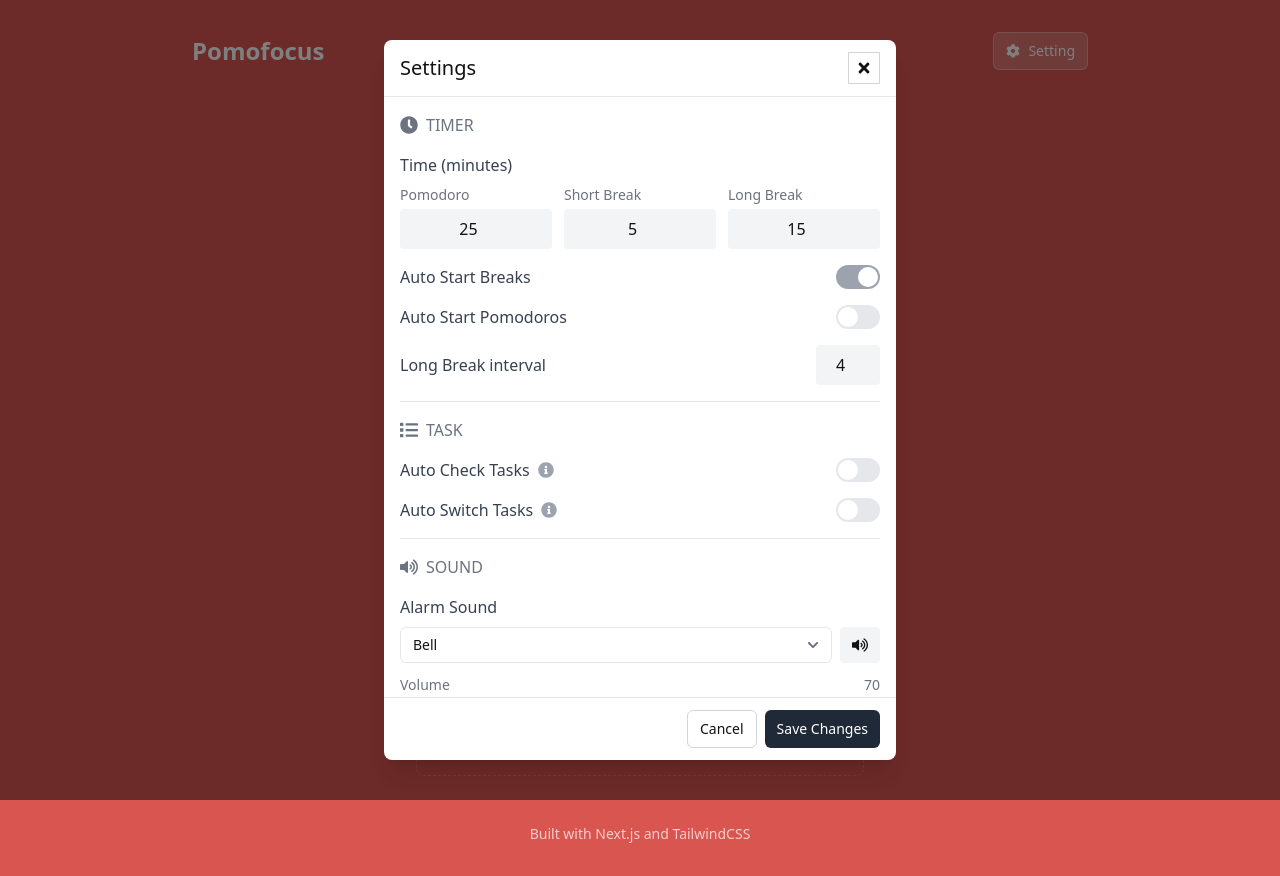
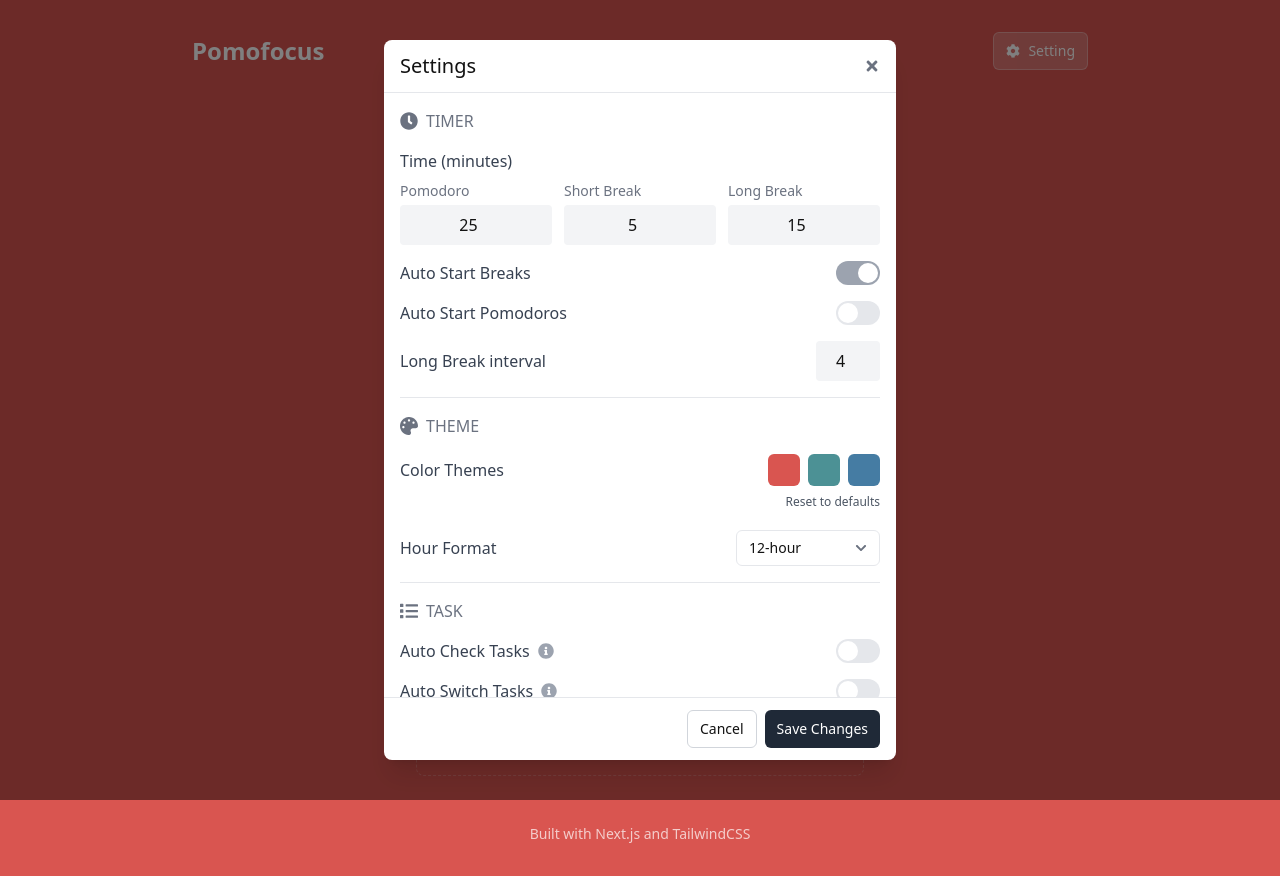
Before and after one commit to BillyND/go-focus, a Next.js app: page / in a window 1280 px wide. Both pictures are taken after a click on the button "Setting". Built offline with nearby package versions, Linux system fonts and the light colour scheme.

Commit message:
Improves theme color selection with color picker
Replaces prompt-based color input with a color picker modal for a better user experience.

Moves the ThemeSection in SettingsModal to the top for better organization.

```diff
--- a/app/components/settings/SettingsModal.tsx
+++ b/app/components/settings/SettingsModal.tsx
@@ -205,6 +205,14 @@
           onChange={handleSectionChange}
         />
 
+        {/* Theme Settings */}
+        <ThemeSection
+          themeColors={formValues.themeColors}
+          hourFormat={formValues.hourFormat}
+          onChange={handleSectionChange}
+          onResetColors={handleResetColors}
+        />
+
         {/* Task Settings */}
         <TaskSection
           autoCheckTasks={formValues.autoCheckTasks}
@@ -222,14 +230,6 @@
           onChange={handleSectionChange}
           onPlayAlarmSound={playAlarmSound}
           onPlayTickingSound={playTickingSound}
-        />
-
-        {/* Theme Settings */}
-        <ThemeSection
-          themeColors={formValues.themeColors}
-          hourFormat={formValues.hourFormat}
-          onChange={handleSectionChange}
-          onResetColors={handleResetColors}
         />
 
         {/* Notification Settings */}
--- a/app/components/settings/sections/ThemeSection.tsx
+++ b/app/components/settings/sections/ThemeSection.tsx
@@ -3,6 +3,9 @@
 import { FaPalette } from "react-icons/fa";
 import { CustomDropdown, DropdownOption } from "../../ui/CustomDropdown";
 import { HourFormat } from "../../../constants";
+import { ColorPickerModal } from "../../ui/ColorPickerModal";
+
+type ColorType = "pomodoro" | "shortBreak" | "longBreak";
 
 interface ThemeSectionProps {
   themeColors: {
@@ -40,6 +43,9 @@
     themeColors,
     hourFormat,
   });
+  const [colorPickerOpen, setColorPickerOpen] = useState<ColorType | null>(
+    null
+  );
 
   // Update local state when props change
   useEffect(() => {
@@ -88,53 +94,39 @@
         THEME
       </h3>
 
-      <div className="space-y-4">
+      <div className="space-y-5">
         <div>
-          <label className="block text-gray-700 mb-3">Color Themes</label>
-          <div className="flex gap-3 mb-2">
+          <div className="flex justify-between items-center mb-2">
+            <label className="text-gray-700">Color Themes</label>
+            <div className="flex gap-2">
               <button
-              className="w-10 h-10 rounded-md"
+                className="w-8 h-8 rounded-md"
                 style={{ backgroundColor: localValues.themeColors.pomodoro }}
-              onClick={() => {
-                const color = window.prompt(
-                  "Enter Pomodoro color (hex):",
-                  localValues.themeColors.pomodoro
-                );
-                if (color) handleColorChange(color, "pomodoro");
-              }}
+                onClick={() => setColorPickerOpen("pomodoro")}
                 aria-label="Pomodoro color"
               />
               <button
-              className="w-10 h-10 rounded-md"
+                className="w-8 h-8 rounded-md"
                 style={{ backgroundColor: localValues.themeColors.shortBreak }}
-              onClick={() => {
-                const color = window.prompt(
-                  "Enter Short Break color (hex):",
-                  localValues.themeColors.shortBreak
-                );
-                if (color) handleColorChange(color, "shortBreak");
-              }}
+                onClick={() => setColorPickerOpen("shortBreak")}
                 aria-label="Short break color"
               />
               <button
-              className="w-10 h-10 rounded-md"
+                className="w-8 h-8 rounded-md"
                 style={{ backgroundColor: localValues.themeColors.longBreak }}
-              onClick={() => {
-                const color = window.prompt(
-                  "Enter Long Break color (hex):",
-                  localValues.themeColors.longBreak
-                );
-                if (color) handleColorChange(color, "longBreak");
-              }}
+                onClick={() => setColorPickerOpen("longBreak")}
                 aria-label="Long break color"
               />
             </div>
+          </div>
+          <div className="flex justify-end">
             <button
               onClick={handleResetColors}
-            className="text-sm text-gray-600 hover:text-gray-900 mt-2"
+              className="text-xs text-gray-600 hover:text-gray-900"
             >
               Reset to defaults
             </button>
+          </div>
         </div>
 
         <div className="flex justify-between items-center">
@@ -150,6 +142,29 @@
           />
         </div>
       </div>
+
+      {/* Color Picker Modals */}
+      <ColorPickerModal
+        isOpen={colorPickerOpen === "pomodoro"}
+        onClose={() => setColorPickerOpen(null)}
+        onSelect={(color) => handleColorChange(color, "pomodoro")}
+        title="Pick a color for Pomodoro"
+        selectedColor={localValues.themeColors.pomodoro}
+      />
+      <ColorPickerModal
+        isOpen={colorPickerOpen === "shortBreak"}
+        onClose={() => setColorPickerOpen(null)}
+        onSelect={(color) => handleColorChange(color, "shortBreak")}
+        title="Pick a color for Short Break"
+        selectedColor={localValues.themeColors.shortBreak}
+      />
+      <ColorPickerModal
+        isOpen={colorPickerOpen === "longBreak"}
+        onClose={() => setColorPickerOpen(null)}
+        onSelect={(color) => handleColorChange(color, "longBreak")}
+        title="Pick a color for Long Break"
+        selectedColor={localValues.themeColors.longBreak}
+      />
     </div>
   );
 });
--- /dev/null
+++ b/app/components/ui/ColorPickerModal.tsx
@@ -0,0 +1,56 @@
+import React from "react";
+import { Modal } from "./Modal";
+import { FaCheck } from "react-icons/fa";
+
+// Predefined color options
+export const PREDEFINED_COLORS = {
+  red: "#D95550",
+  teal: "#3D948B",
+  blue: "#4C83B6",
+  gold: "#B69D4C",
+  purple: "#9C5EB1",
+  pink: "#C96D9C",
+  green: "#4E9D6D",
+  gray: "#646978",
+};
+
+interface ColorPickerModalProps {
+  isOpen: boolean;
+  onClose: () => void;
+  onSelect: (color: string) => void;
+  title: string;
+  selectedColor: string;
+}
+
+export const ColorPickerModal: React.FC<ColorPickerModalProps> = ({
+  isOpen,
+  onClose,
+  onSelect,
+  title,
+  selectedColor,
+}) => {
+  const handleColorSelect = (color: string) => {
+    onSelect(color);
+    onClose();
+  };
+
+  return (
+    <Modal isOpen={isOpen} onClose={onClose} title={title}>
+      <div className="grid grid-cols-4 gap-4 p-4">
+        {Object.entries(PREDEFINED_COLORS).map(([name, color]) => (
+          <button
+            key={name}
+            className="w-16 h-16 rounded-md flex items-center justify-center relative"
+            style={{ backgroundColor: color }}
+            onClick={() => handleColorSelect(color)}
+            aria-label={`${name} color`}
+          >
+            {selectedColor === color && (
+              <FaCheck className="text-white" size={20} />
+            )}
+          </button>
+        ))}
+      </div>
+    </Modal>
+  );
+};
--- a/app/components/ui/Modal.tsx
+++ b/app/components/ui/Modal.tsx
@@ -1,6 +1,5 @@
 import { ReactNode, useEffect, useRef, useLayoutEffect } from "react";
 import { FaTimes } from "react-icons/fa";
-import { Button } from "./Button";
 
 interface ModalProps {
   isOpen: boolean;
@@ -77,9 +76,13 @@
         {/* Fixed Header */}
         <div className="flex justify-between items-center border-b py-3 px-4 flex-shrink-0">
           <h2 className="text-xl font-medium">{title}</h2>
-          <Button variant="icon" size="sm" onClick={onClose} aria-label="Close">
+          <button
+            onClick={onClose}
+            className="text-gray-500 hover:text-gray-700 focus:outline-none"
+            aria-label="Close"
+          >
             <FaTimes size={16} />
-          </Button>
+          </button>
         </div>
 
         {/* Scrollable Content */}
```
Lines whose indentation alone changed are shown as unchanged.
